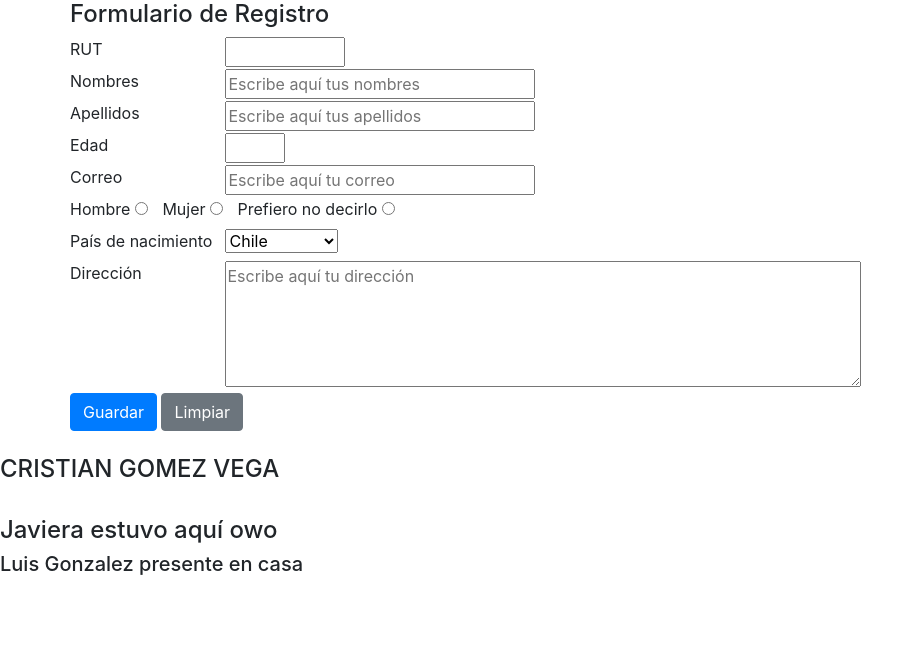
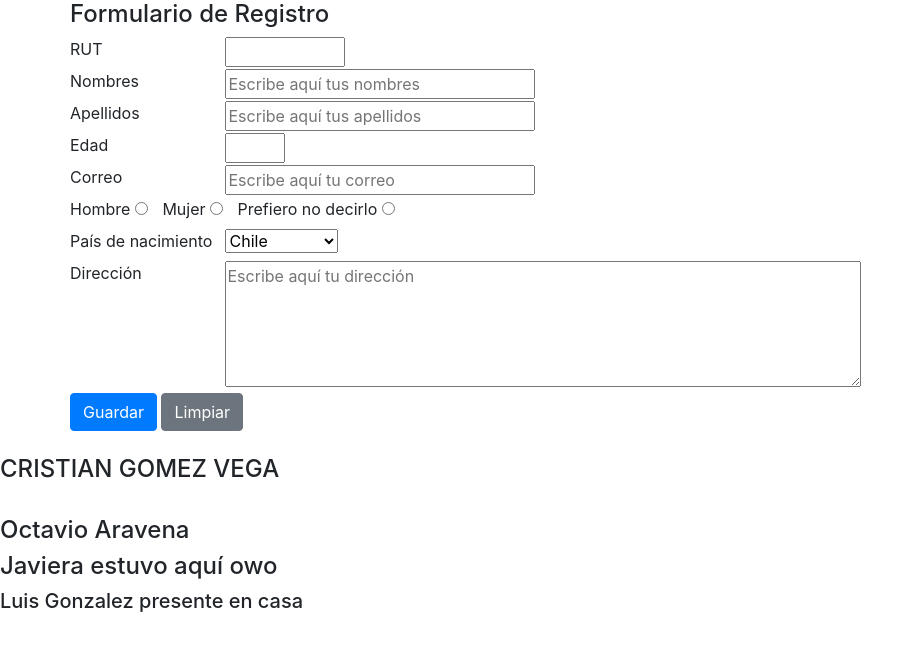
Before and after one commit to cgomezvega/PruebasFormularios008D, a plain HTML site: page index.html in a window 1280 px wide. Shown: the whole page, without its empty margins (0-923 px from the left). Drawn offline with nearby package versions, Linux system fonts and the light colour scheme.

Commit message:
Oc index

```diff
--- a/index.html
+++ b/index.html
@@ -63,6 +63,7 @@
     <br>
     <h4>CRISTIAN GOMEZ VEGA</h4>
     <br>
+    <h4>Octavio Aravena </h4>
     <h4>Javiera estuvo aquí owo </h4>
     <h5>Luis Gonzalez presente en casa</h5>
 
```
